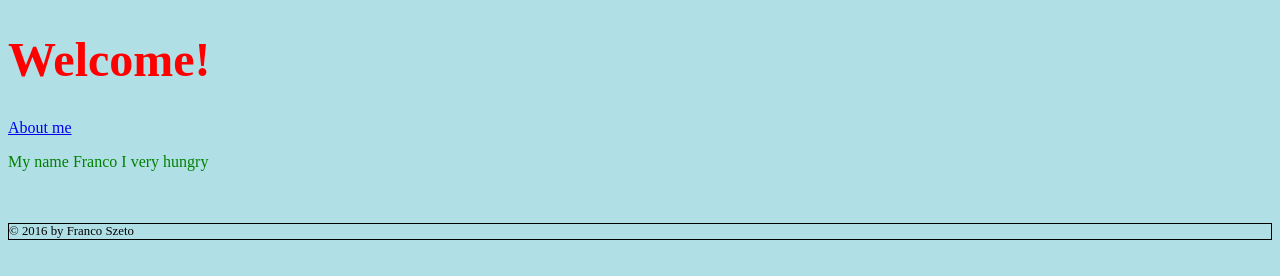
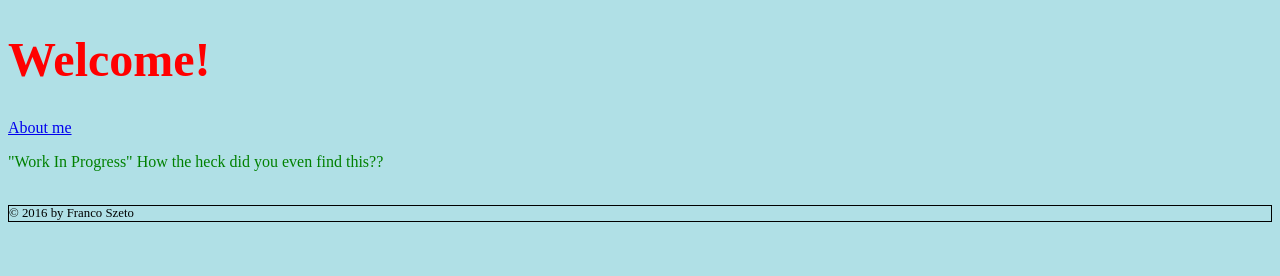
Before and after one commit to francoszeto96/francoszeto96.github.io, a plain HTML site: page index.html in a window 1280 px wide. Drawn offline with Linux system fonts and the light colour scheme; files that its build step writes are made by us from their sources.

Commit message:
minor update

```diff
--- a/index.html
+++ b/index.html
@@ -12,7 +12,7 @@
 
 	<h1>Welcome!</h1>
 	<a href="practice2.html">About me</a>
-	<p>My name Franco I very hungry<br><br><br></p>
+	<p>"Work In Progress" How the heck did you even find this??<br><br></p>
 
 </body>
 
```
